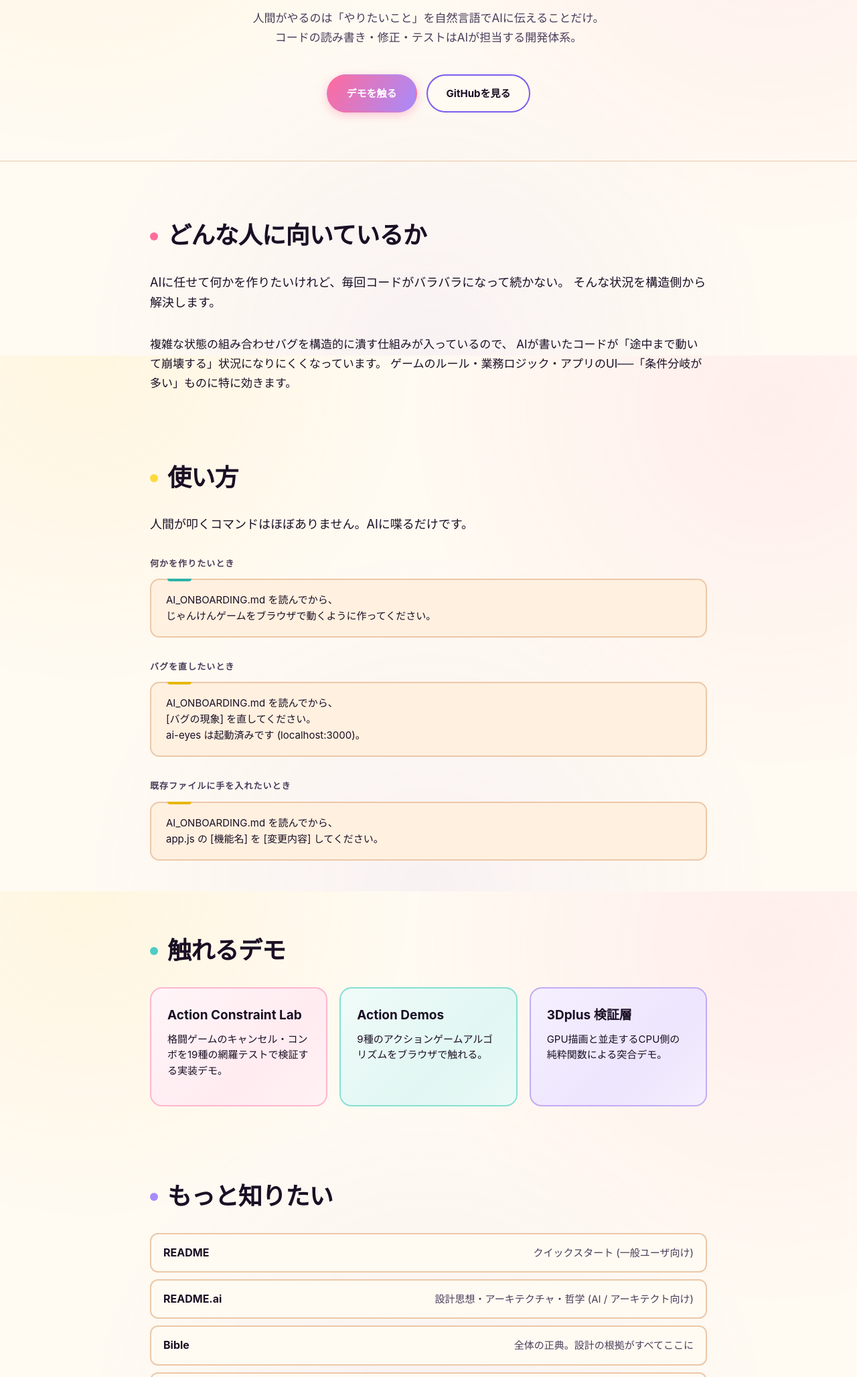
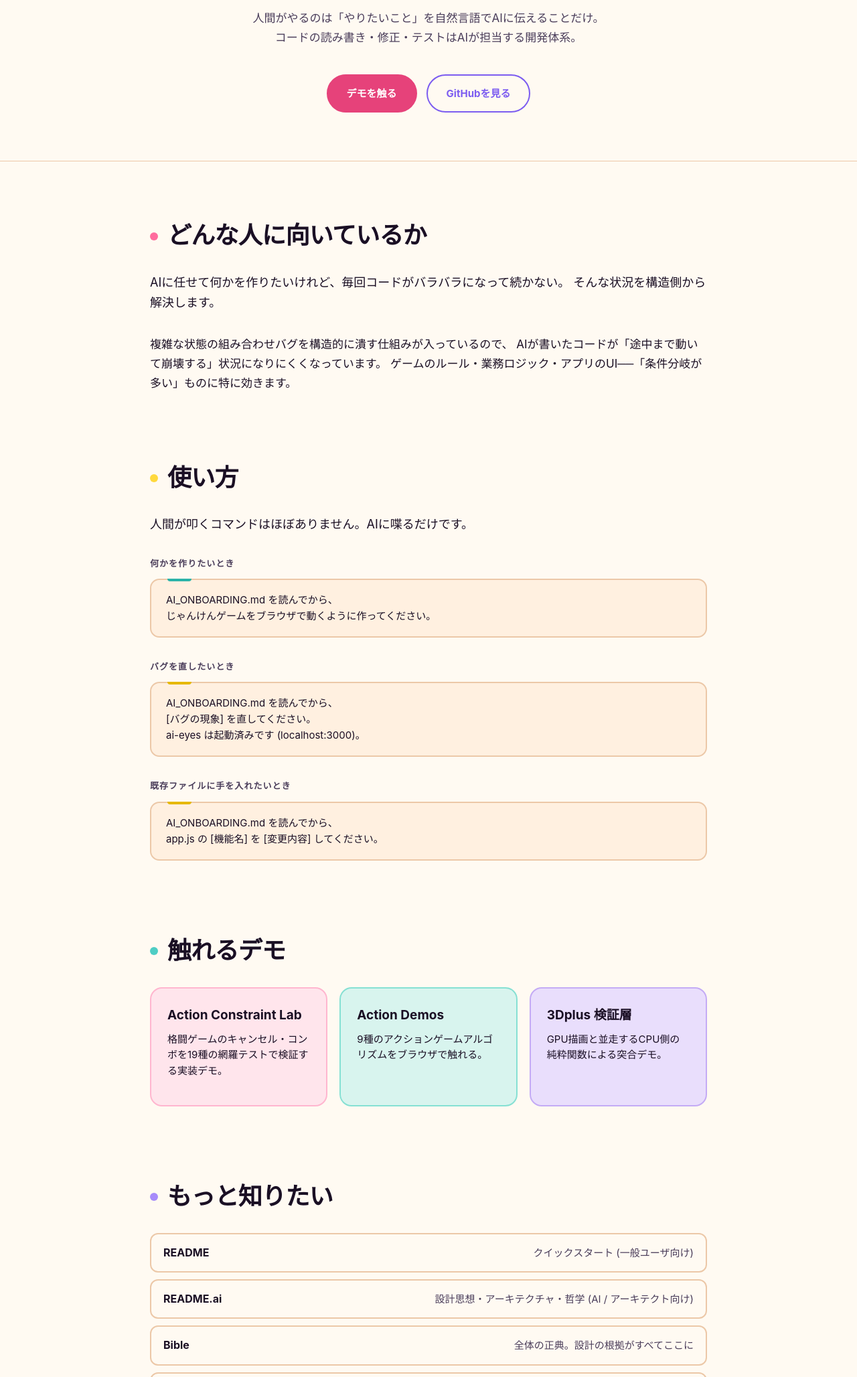
Before and after one commit to AoyamaRito/ai-desk, a plain HTML site: page website/index.html in a window 1280 px wide. Shown: the part 269-2325 px from the top of the page at 67% size. Drawn offline with Linux system fonts and the light colour scheme.

Commit message:
style(website): flatten — solid colors over gradients
Removed all visible gradients in favor of solid color blocks (flat
design). Hero h1 now solid pink, buttons solid with hover color
shift, demo cards single-color pastels with darker hover, docs
hover bg is solid lavender, body radial blooms removed entirely,
card hover transform/rotation/shadow dropped.

Color palette unchanged so the cheerful identity is intact, just
flat instead of layered.

Co-Authored-By: Claude Opus 4.7 (1M context) <noreply@anthropic.com>

```diff
--- a/website/index.html
+++ b/website/index.html
@@ -33,11 +33,6 @@ html, body {
   font-size: 17px;
   line-height: 1.7;
   -webkit-font-smoothing: antialiased;
-  background-image:
-    radial-gradient(circle at 10% 0%, rgba(255, 217, 61, 0.10) 0%, transparent 35%),
-    radial-gradient(circle at 90% 10%, rgba(255, 107, 157, 0.08) 0%, transparent 40%),
-    radial-gradient(circle at 50% 100%, rgba(167, 139, 250, 0.07) 0%, transparent 50%);
-  background-attachment: fixed;
 }
 a { color: var(--accent-4); text-decoration: none; }
 a:hover { text-decoration: underline; }
@@ -56,10 +51,7 @@ section { max-width: var(--max); margin: 0 auto; padding: 0 24px; }
   font-size: 64px; font-weight: 800;
   letter-spacing: -0.03em;
   margin: 0 0 24px;
-  background: linear-gradient(120deg, #ff6b9d 0%, #ffd93d 30%, #4ecdc4 60%, #a78bfa 100%);
-  -webkit-background-clip: text;
-  background-clip: text;
-  color: transparent;
+  color: var(--accent);
   display: inline-block;
 }
 .hero .tagline {
@@ -84,19 +76,19 @@ section { max-width: var(--max); margin: 0 auto; padding: 0 24px; }
   border: 2px solid transparent;
   transition: all 0.2s cubic-bezier(0.34, 1.56, 0.64, 1);
 }
-.btn:hover { text-decoration: none; transform: translateY(-2px) scale(1.03); }
+.btn:hover { text-decoration: none; }
 .btn-primary {
-  background: linear-gradient(120deg, #ff6b9d 0%, #a78bfa 100%);
+  background: var(--accent);
   color: #ffffff;
-  box-shadow: 0 4px 14px rgba(255, 107, 157, 0.35);
+  border-color: var(--accent);
 }
-.btn-primary:hover { box-shadow: 0 8px 24px rgba(255, 107, 157, 0.5); }
+.btn-primary:hover { background: #c9305f; border-color: #c9305f; }
 .btn-secondary {
   background: var(--bg);
-  color: var(--fg);
+  color: var(--accent-4);
   border-color: var(--accent-4);
 }
-.btn-secondary:hover { background: var(--bg-elev); border-color: var(--accent); color: var(--accent); }
+.btn-secondary:hover { background: var(--accent-4); color: #ffffff; }
 
 /* sections */
 section.block { padding-top: 80px; padding-bottom: 0; }
@@ -171,27 +163,18 @@ section.block:nth-of-type(4) h2::before { background: #a78bfa; }
   border: 2px solid var(--border);
   border-radius: 18px;
   color: var(--fg);
-  transition: all 0.2s cubic-bezier(0.34, 1.56, 0.64, 1);
+  transition: background 0.15s ease, border-color 0.15s ease;
   position: relative;
-  overflow: hidden;
 }
-.demo-card::after {
-  content: "";
-  position: absolute;
-  inset: 0;
-  background: linear-gradient(135deg, transparent 60%, rgba(255, 255, 255, 0.5) 100%);
-  pointer-events: none;
-}
-.demo-card:nth-child(1) { background: linear-gradient(135deg, #fff5f8 0%, #ffe5ec 100%); border-color: #ffb6cf; }
-.demo-card:nth-child(2) { background: linear-gradient(135deg, #f0fbf9 0%, #d8f4ee 100%); border-color: #86e0d3; }
-.demo-card:nth-child(3) { background: linear-gradient(135deg, #f5f0ff 0%, #e9defc 100%); border-color: #c4abf5; }
-.demo-card:hover {
-  text-decoration: none;
-  transform: translateY(-4px) rotate(-0.5deg);
-  box-shadow: 0 12px 28px rgba(45, 36, 56, 0.12);
-}
-.demo-card h3 { margin: 0 0 8px; font-size: 19px; font-weight: 700; color: var(--fg); position: relative; z-index: 1; }
-.demo-card p { margin: 0; font-size: 15px; color: var(--fg); line-height: 1.55; position: relative; z-index: 1; }
+.demo-card:nth-child(1) { background: #ffe5ec; border-color: #ffb6cf; }
+.demo-card:nth-child(2) { background: #d8f4ee; border-color: #86e0d3; }
+.demo-card:nth-child(3) { background: #e9defc; border-color: #c4abf5; }
+.demo-card:nth-child(1):hover { background: #ffd2dc; border-color: #ff8aa9; }
+.demo-card:nth-child(2):hover { background: #c2ece4; border-color: #5dccbb; }
+.demo-card:nth-child(3):hover { background: #d6c5f5; border-color: #a787e8; }
+.demo-card:hover { text-decoration: none; }
+.demo-card h3 { margin: 0 0 8px; font-size: 19px; font-weight: 700; color: var(--fg); }
+.demo-card p { margin: 0; font-size: 15px; color: var(--fg); line-height: 1.55; }
 
 /* docs links */
 .docs-links {
@@ -213,9 +196,8 @@ section.block:nth-of-type(4) h2::before { background: #a78bfa; }
 }
 .docs-links a:hover {
   text-decoration: none;
-  transform: translateX(4px);
   border-color: var(--accent-4);
-  background: linear-gradient(90deg, #f5f0ff 0%, var(--bg) 100%);
+  background: #f5f0ff;
 }
 .docs-links .name { font-weight: 700; color: var(--fg); font-size: 16px; }
 .docs-links .desc { color: var(--fg-dim); font-size: 15px; margin-left: 16px; text-align: right; }
```
